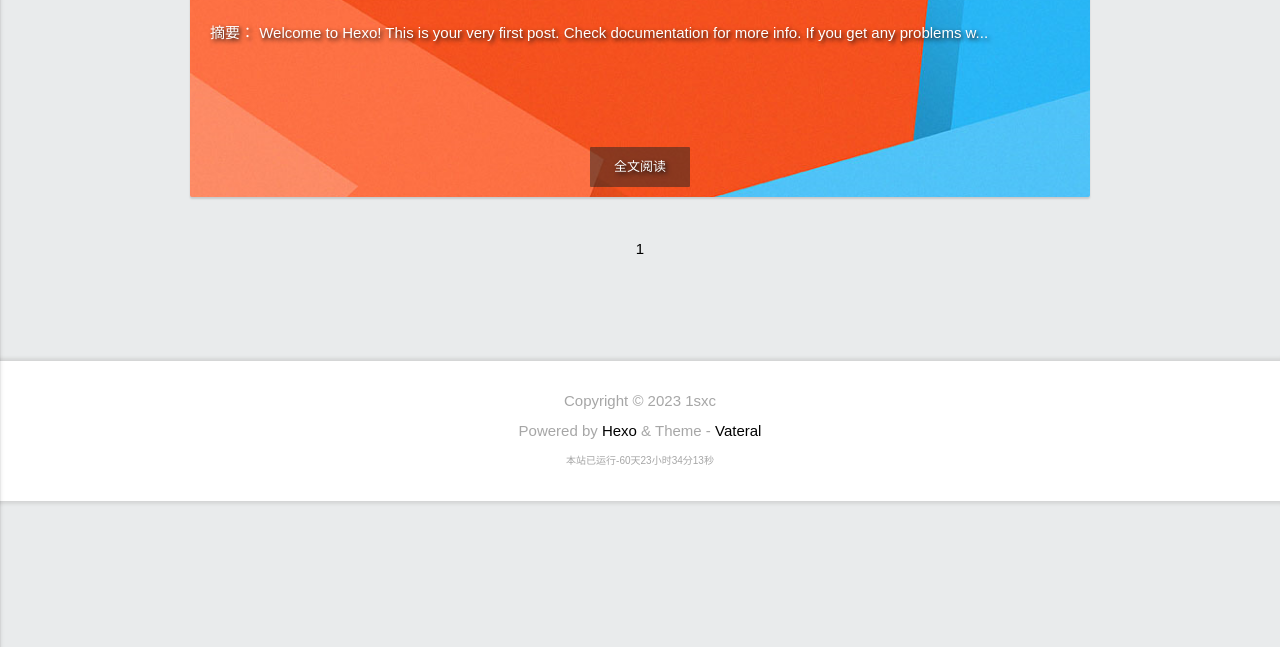
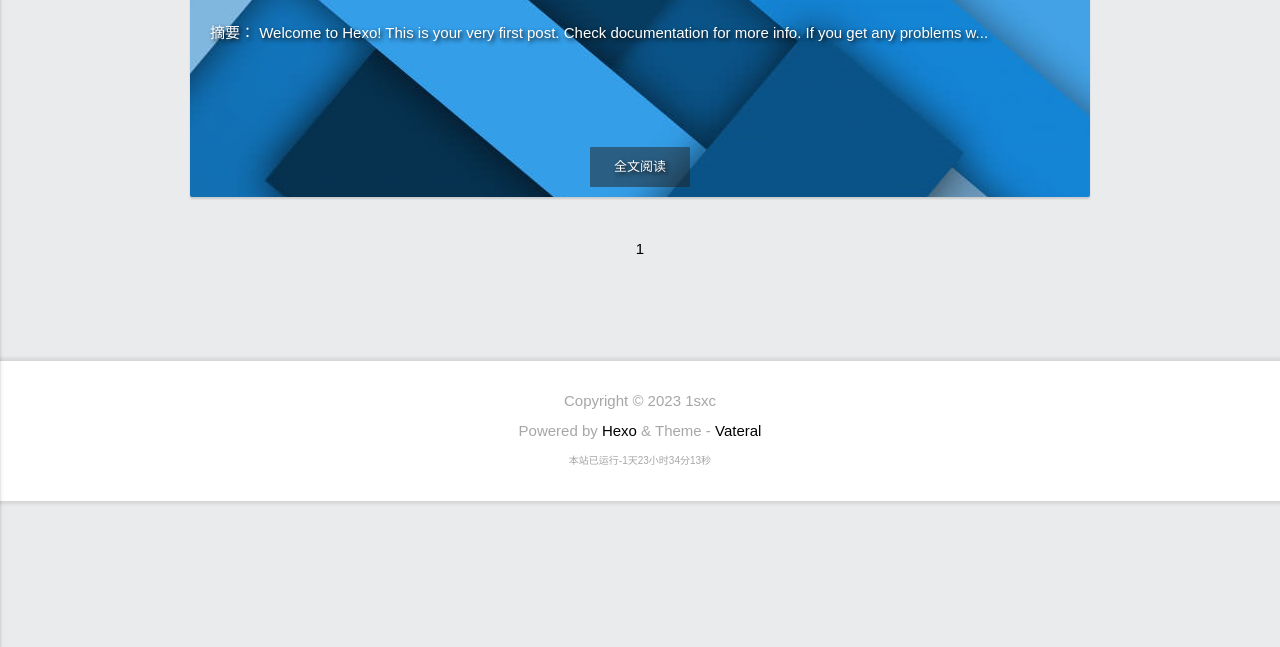
Before and after one commit to 1sxc/1sxc.github.io, a plain HTML site: page archives/2023/index.html in a window 1280 px wide. Shown: the part 153-800 px from the top of the page. Drawn offline with Linux system fonts and the light colour scheme.

Commit message:
Site updated: 2023-09-11 09:36:15

```diff
--- a/archives/2023/index.html
+++ b/archives/2023/index.html
@@ -126,7 +126,7 @@
 
 <div id="recent-posts">
 
-      <div class="recent-post-item lazy" style="background-color:#26A69A"  data-original="/images/random/vateral-14.png"  >
+      <div class="recent-post-item lazy" style="background-color:#26A69A"  data-original="/images/random/vateral-2.png"  >
         <a class="recent-post-link" href="/2023/09/08/hello-world/">
         <div class="post-hover">
           <!--title-->
@@ -185,7 +185,7 @@
 
 <p >Copyright ©  2023  1sxc</p>
 <p >Powered by <a href="https://hexo.io/" target="_blank"> Hexo </a> & Theme - <a href="https://github.com/moumao/hexo-theme-Vateral" target="_blank">Vateral</a></p>
-<p style="font-size: 10px" id="footer-times" data-time="11/9/2023 02:02:07"></p>
+<p style="font-size: 10px" id="footer-times" data-time="9/11/2023 02:02:07"></p>
 <script>
     var beginTime=document.getElementById("footer-times").dataset.time
     function show_date_time(){
```
Also changed, not shown: 2023/09/08/hello-world/index.html (+2 -2 lines), archives/2023/09/index.html (+2 -2 lines), archives/index.html (+1 -1 lines), index.html (+2 -2 lines).
